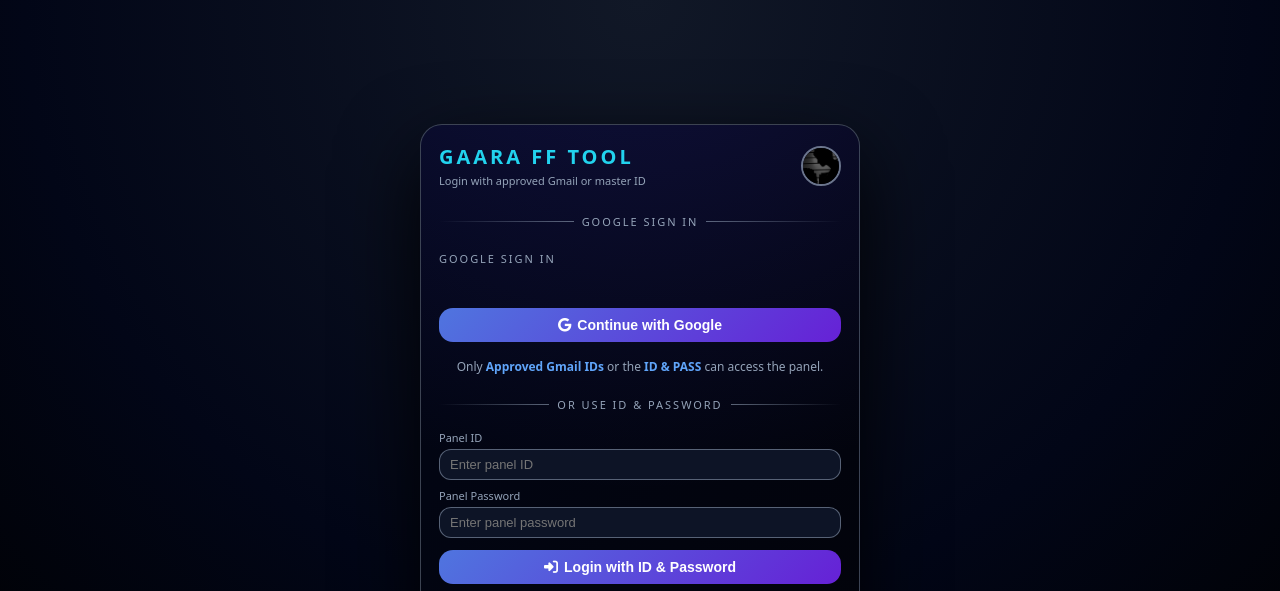
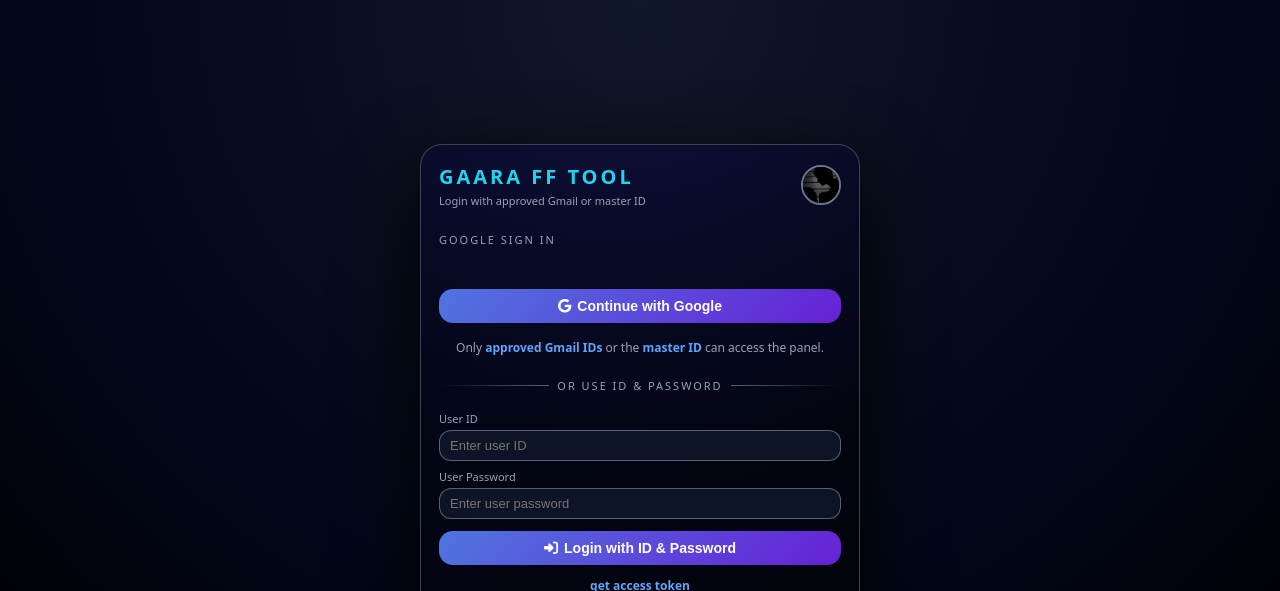
Before and after one commit to gaara1964/gaarafftool, a plain HTML site: page index.html in a window 1280 px wide. Shown: the top 591 px of the page. Drawn offline with Linux system fonts and the light colour scheme.

Commit message:
Update Google OAuth ID and adjust text labels
Updated Google OAuth client ID placeholder and modified text labels for clarity.

```diff
--- a/index.html
+++ b/index.html
@@ -6,7 +6,7 @@
   <meta name="viewport" content="width=device-width,initial-scale=1">
 
   <!-- TODO: put your real Google OAuth client id here -->
-  <meta name="google-signin-client_id" content="337593306198-f2rjaghhmustluqiskftahagmbnmaqoh.apps.googleusercontent.com">
+  <meta name="google-signin-client_id" content="YOUR_GOOGLE_CLIENT_ID">
 
   <!-- Google Identity Services script -->
   <script src="https://accounts.google.com/gsi/client" async defer></script>
@@ -17,7 +17,7 @@
       --bg: #050816;
       --accent: #4f75df;
       --accent-2: #6621d6;
-      --text: #6396fd;
+      --text: #e5e7eb;
       --muted: #94a3b8;
     }
     * { box-sizing:border-box; margin:0; padding:0; }
@@ -379,10 +379,6 @@
         </button>
       </div>
 
-      <div class="divider">
-        <span>Google sign in</span>
-      </div>
-
       <!-- GOOGLE SECTION -->
       <div class="section-title">Google Sign in</div>
 
@@ -411,7 +407,7 @@
       </button>
 
       <div class="helper-row">
-        Only <strong>Approved Gmail IDs</strong> or the <strong>ID & PASS</strong> can access the panel.
+        Only <strong>approved Gmail IDs</strong> or the <strong>master ID</strong> can access the panel.
       </div>
 
       <div class="divider">
@@ -421,12 +417,12 @@
       <!-- FIXED ID & PASSWORD SECTION -->
       <form class="form-grid" onsubmit="return handleIdLogin(event)">
         <div class="field">
-          <label for="login-id">Panel ID</label>
-          <input type="text" id="login-id" autocomplete="off" placeholder="Enter panel ID">
+          <label for="login-id">User ID</label>
+          <input type="text" id="login-id" autocomplete="off" placeholder="Enter user ID">
         </div>
         <div class="field">
-          <label for="login-pass">Panel Password</label>
-          <input type="password" id="login-pass" autocomplete="off" placeholder="Enter panel password">
+          <label for="login-pass">User Password</label>
+          <input type="password" id="login-pass" autocomplete="off" placeholder="Enter user password">
         </div>
         <button class="btn-primary" type="submit">
           <i class="fa-solid fa-right-to-bracket"></i>
@@ -527,7 +523,7 @@
 
       // Check if email is in your whitelist
       if (!ALLOWED_EMAILS.includes(email)) {
-        showToast("This Gmail is not authorized for GAARA TOOL.", "error");
+        showToast("This Gmail is not authorized for GAARA panel.", "error");
         return;
       }
 
```
